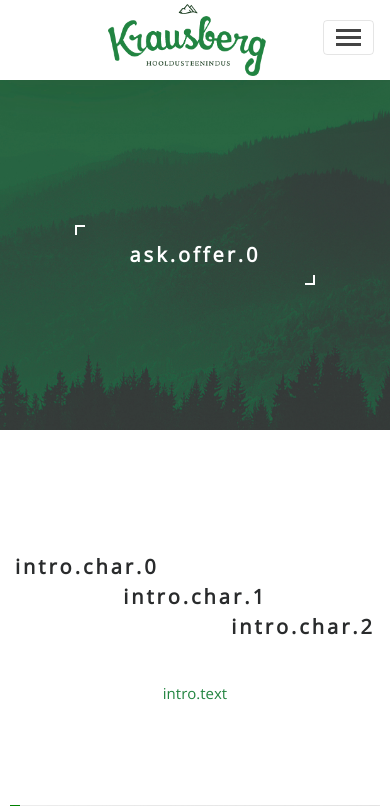
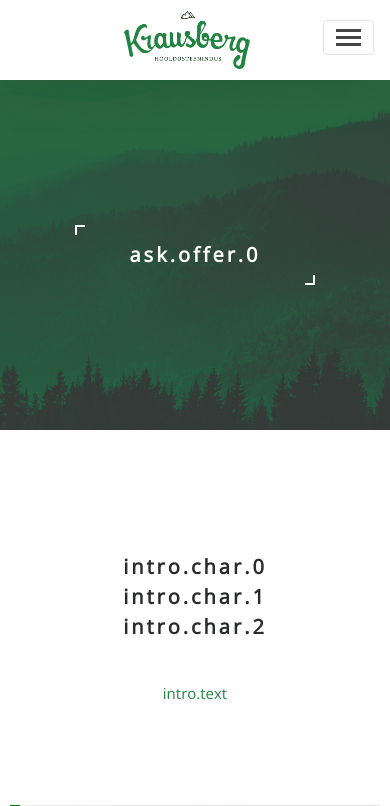
Before and after one commit to sanderlepik/krausberg-django, a Django app: page / in a window 390 px wide. Shown: the top 806 px of the page. Run offline with Django 3.2, Linux system fonts and the light colour scheme; some libraries are stand-ins or nearby versions.

Commit message:
mobile view introduction characteristics align

```diff
--- a/krausberg_website/static/css/custom.css
+++ b/krausberg_website/static/css/custom.css
@@ -729,6 +729,12 @@ span {
 /* Mobile view */
 
 @media (max-width: 990px) {
+
+  /* display smaller logo */
+  .krausberg-logo {
+    height: 80%;
+  }
+
   /* navbar 100% width */
   .navbar {
     padding:0;
@@ -750,6 +756,13 @@ span {
     border-left: 0px;
     border-right: 0px;
   }
+
+  /* center chars */
+  .char {
+    display: flex;
+    justify-content: center;
+  }
+
   .contact {
     border-right: 0px;
   }
--- a/krausberg_website/templates/index.html
+++ b/krausberg_website/templates/index.html
@@ -52,11 +52,11 @@
     <div class="row group-heading introduction-heading-center">
         <div class="col-md-8 col-lg-6">
             <div class="row">
-                <div class="col-sm-3 text-center">
+                <div class="col-sm-3 text-center char">
                     <span style="float:left;">{% trans "intro.char.0" %}</span></div>
-                <div class="col-sm-5 text-center borders">
+                <div class="col-sm-5 text-center borders char">
                     <span>{% trans "intro.char.1" %}</span></div>
-                <div class="col-sm-4 text-center">
+                <div class="col-sm-4 text-center char">
                     <span style="float:right;">{% trans "intro.char.2" %}</span></div>
             </div>
         </div>
```
